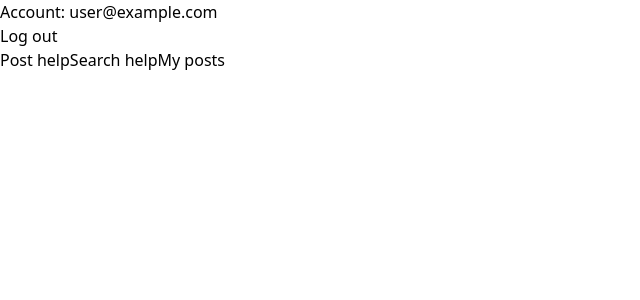
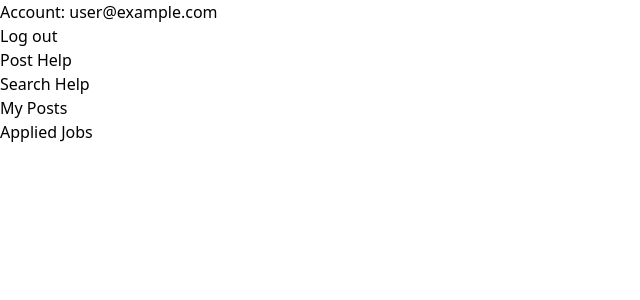
Before and after one commit to ZASFM/Firebase-help-project-clone, a React (Create React App) app: page /account in a window 1280 px wide. Shown: the top 300 px of the page, without its empty margins (0-640 px from the left). Built offline with nearby package versions, Linux system fonts and the light colour scheme; no server answers; the database is empty; sample sign-in values are in the browser's storage.

Commit message:
Structure added

```diff
--- a/src/App.js
+++ b/src/App.js
@@ -11,6 +11,7 @@ import MyPosts from './components/my_posts';
 import ResendForm from './components/ResendForm';
 import SuccessSent from './components/redirects/SuccessSent';
 import SuccessUpdate from './components/redirects/SuccssEdit';
+import Applied from './components/Applied';
 
 const App=()=>{
   return (
@@ -90,6 +91,15 @@ const App=()=>{
                 </ProtectedRoute>
                }
             />
+
+            <Route
+               path="applied"
+               element={
+                  <ProtectedRoute>
+                     <Applied/>
+                  </ProtectedRoute>
+               }
+            />
           </Route>
         </Routes>
       </AuthContextProvider>
--- a/src/components/Account.js
+++ b/src/components/Account.js
@@ -28,9 +28,18 @@ const Account=()=>{
          <p>Account: {user.email}</p>
          <button onClick={logOutFromSession}>Log out</button>
          <div>
-            <Link to="/account/post-help">Post help</Link>
-            <Link to="/account/search-help">Search help</Link>
-            <Link to="/account/my_posts">My posts</Link>
+            <div>
+               <Link to="/account/post-help">Post Help</Link>
+            </div>
+            <div>
+               <Link to="/account/search-help">Search Help</Link>
+            </div>
+            <div>
+               <Link to="/account/my_posts">My Posts</Link>
+            </div>
+            <div>
+               <Link to="/account/applied">Applied Jobs</Link>
+            </div>
          </div>
       </div>
    )
--- /dev/null
+++ b/src/components/Applied.js
@@ -0,0 +1,11 @@
+import React from "react";
+
+const Applied=()=>{
+   return (
+      <div>
+         Applied
+      </div>
+   )
+}
+
+export default Applied;
```
